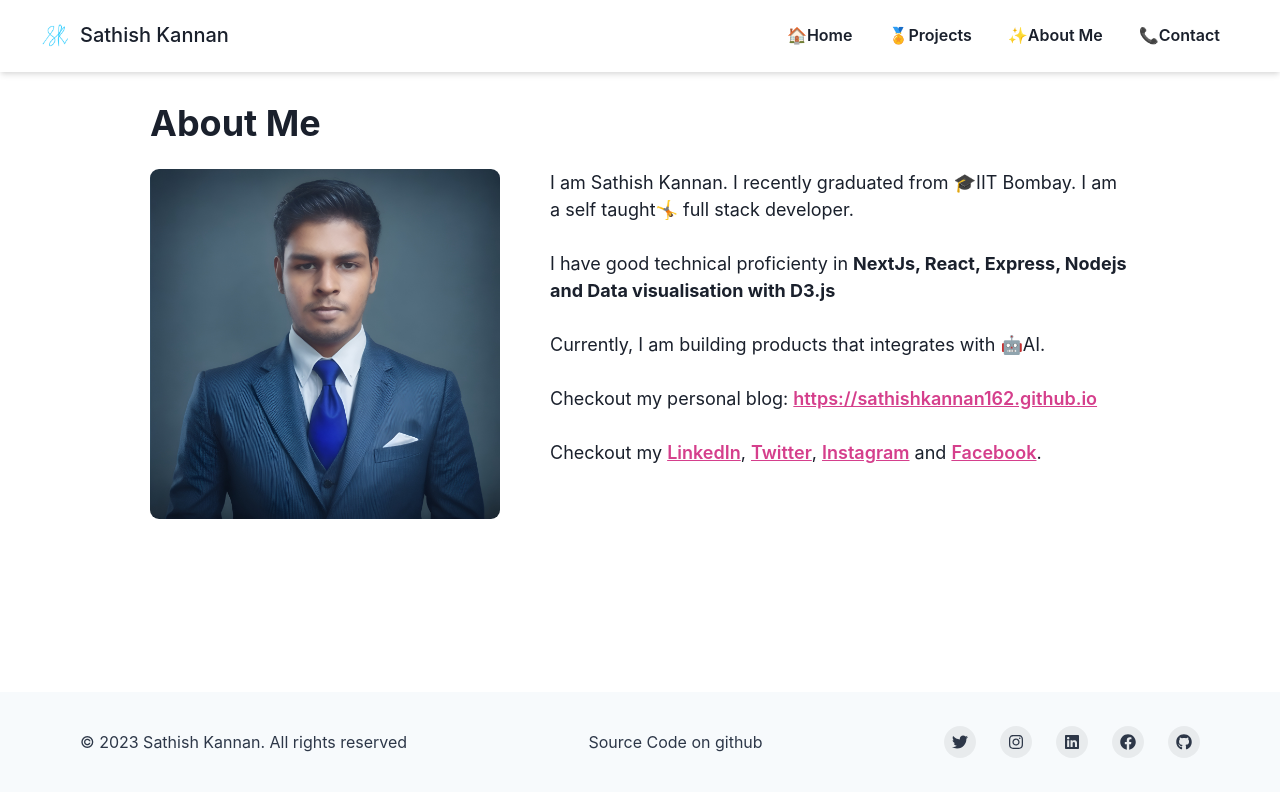
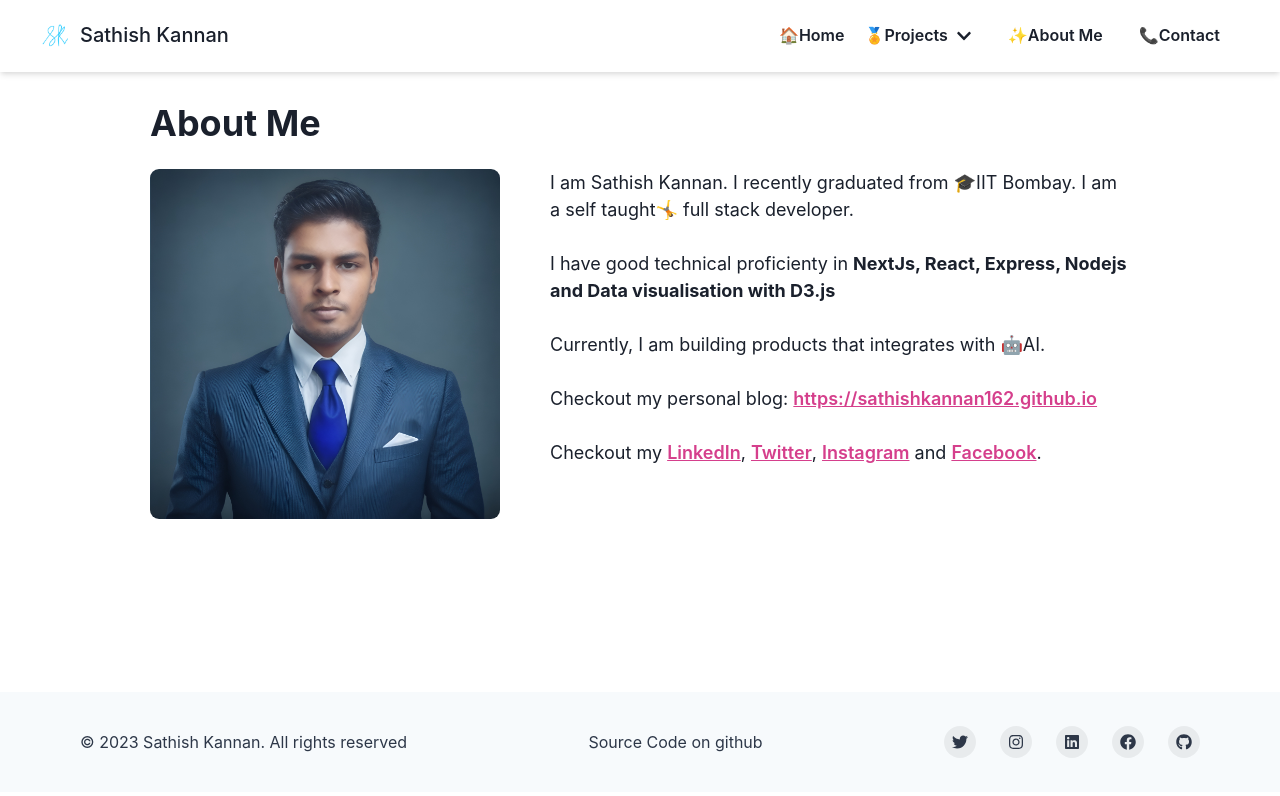
Before and after one commit to sathishkannan162/personal_portfolio_website, a React (Vite) app: page /about in a window 1280 px wide. Shown: the top 796 px of the page. Built offline with nearby package versions, Linux system fonts and the light colour scheme.

Commit message:
feat: add project menu

```diff
--- a/src/BlogList.jsx
+++ b/src/BlogList.jsx
@@ -14,6 +14,7 @@ import {
 } from '@chakra-ui/react';
 import projects from './projectInfoArray.js';
 import RiseAnimation from './RiseAnimation.jsx';
+import projectTags from './projectTags.js';
 
 function truncateBlogTitle(title, limit) {
   if (title.length <= limit) {
@@ -22,18 +23,6 @@ function truncateBlogTitle(title, limit) {
     var truncatedTitle = title.slice(0, limit - 3) + '...';
     return truncatedTitle;
   }
-}
-
-function getUniqueTags(projects) {
-  const tagsSet = new Set();
-
-  projects.forEach((project) => {
-    project.tags.forEach((tag) => {
-      tagsSet.add(tag);
-    });
-  });
-
-  return Array.from(tagsSet);
 }
 
 function filterProjectsByTag(projects, tag) {
@@ -48,7 +37,6 @@ const BlogCards = (props) => {
   const handleSelectTag = (e) => {
     setTagSelect(e.target.value);
   };
-  const tags = getUniqueTags(projects);
   return (
     <Container maxWidth="1200px" mx="auto" my="auto" p={{ base: 5, md: 10 }}>
       <Heading py={'3'}>{title}</Heading>
@@ -70,7 +58,7 @@ const BlogCards = (props) => {
               maxWidth={'200px'}
             >
               <option>All</option>
-              {tags.map((tag, index) => {
+              {projectTags.map((tag, index) => {
                 return <option key={index}>{tag}</option>;
               })}
             </Select>
--- a/src/Navbar.jsx
+++ b/src/Navbar.jsx
@@ -16,6 +16,7 @@ import {
 import { AiOutlineMenu } from 'react-icons/ai';
 import Logo from './assets/website_logo.png';
 import { Link } from 'react-router-dom';
+import MenuContainer from './ProjectMenu';
 
 const Navbar = () => {
   const bg = useColorModeValue('white', 'gray.800');
@@ -64,8 +65,11 @@ const Navbar = () => {
               <Button variant="ghost">
                 <Link to="/">🏠Home</Link>
               </Button>
-              <Button variant="ghost">
-                <Link to="/projects">🏅Projects</Link>
+              {/* <Button variant="ghost"> */}
+              {/* <Link to="/projects">🏅Projects</Link> */}
+              {/* </Button> */}
+              <Button variant="ghost" pl={0}>
+                <MenuContainer />
               </Button>
               <Button variant="ghost">
                 <Link to="/about">✨About Me</Link>
--- /dev/null
+++ b/src/ProjectMenu.jsx
@@ -0,0 +1,132 @@
+import React from 'react';
+import {
+  Stack,
+  Flex,
+  Box,
+  Popover,
+  Link,
+  Text,
+  Icon,
+  HStack,
+  PopoverTrigger,
+  PopoverContent,
+  useDisclosure,
+  useColorModeValue,
+} from '@chakra-ui/react';
+// Here we have used react-icons package for the icons
+import { FaChevronDown } from 'react-icons/fa';
+import projectTags from './projectTags.js';
+// import { Link } from 'react-router-dom';
+
+const MenuContainer = () => {
+  return (
+    <Flex
+      // w="full"
+      // h="280px"
+      justifyContent={{ base: 'flex-start', sm: 'center' }}
+      alignItems="flex-start"
+      // p={{ base: 5, sm: 10 }}
+    >
+      <DropDownMenu projectTags={projectTags} />
+    </Flex>
+  );
+};
+
+// Ideally, DropDownMenu component should be used. The MenuContainer component is used to style the preview.
+const DropDownMenu = ({ projectTags }) => {
+  const linkColor = 'blue.200';
+  const { onOpen, onClose, isOpen } = useDisclosure();
+
+  return (
+    <Stack direction="row" spacing={4}>
+      <Popover
+        trigger="hover"
+        placement="bottom-start"
+        onOpen={onOpen}
+        onClose={onClose}
+      >
+        <PopoverTrigger>
+          <HStack alignItems="center" cursor="pointer" role="group">
+            <Link
+              // p={2}
+              // fontSize={{ sm: 'md', md: 'lg' }}
+              // fontWeight="bold"
+              // color={useColorModeValue('gray.600', 'gray.200')}
+              // _groupHover={{
+              //   color: linkColor,
+              // }}
+              _hover={{
+                textDecor: 'none',
+              }}
+            >
+              🏅Projects
+            </Link>
+            <Icon
+              as={FaChevronDown}
+              h={4}
+              w={4}
+              _groupHover={{
+                color: linkColor,
+              }}
+              transition="all .25s ease-in-out"
+              transform={isOpen ? 'rotate(180deg)' : ''}
+            />
+          </HStack>
+        </PopoverTrigger>
+
+        <PopoverContent
+          border={0}
+          boxShadow={useColorModeValue(
+            '2px 4px 6px rgba(160, 174, 192, 0.6)',
+            '0 4px 6px rgba(9, 17, 28, 0.9)'
+          )}
+          bg={useColorModeValue('white', 'gray.800')}
+          p={4}
+          rounded="lg"
+          // minW="xs"
+          maxW={'170px'}
+        >
+          <Flex flexDir={'column'}>
+            <DropDownItem
+              key={'all'}
+              linkColor={linkColor}
+              href={'/projects'}
+              tag="All Projects"
+            />
+            {projectTags.map((tag, index) => (
+              <DropDownItem
+                key={index}
+                linkColor={linkColor}
+                href={`/projects/${tag}`}
+                tag={tag}
+              />
+            ))}
+          </Flex>
+        </PopoverContent>
+      </Popover>
+    </Stack>
+  );
+};
+
+const DropDownItem = ({ linkColor, href, tag }) => {
+  return (
+    <Link
+      href={href}
+      p={2}
+      rounded="md"
+      _hover={{
+        bg: useColorModeValue('gray.100', 'gray.900'),
+        color: linkColor,
+      }}
+      maxW={'150px'}
+    >
+      <Stack direction="row" align="center">
+        <Box>
+          <Text fontWeight={400}>{tag}</Text>
+        </Box>
+      </Stack>
+    </Link>
+  );
+};
+
+export default MenuContainer;
--- /dev/null
+++ b/src/projectTags.js
@@ -0,0 +1,16 @@
+import projects from './projectInfoArray.js';
+function getUniqueTags(projects) {
+  const tagsSet = new Set();
+
+  projects.forEach((project) => {
+    project.tags.forEach((tag) => {
+      tagsSet.add(tag);
+    });
+  });
+
+  return Array.from(tagsSet);
+}
+
+const projectTags = getUniqueTags(projects);
+
+export default projectTags;
```
